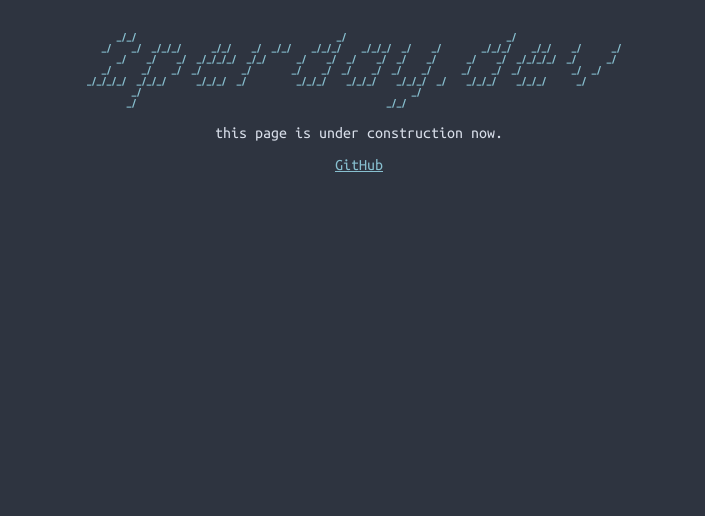
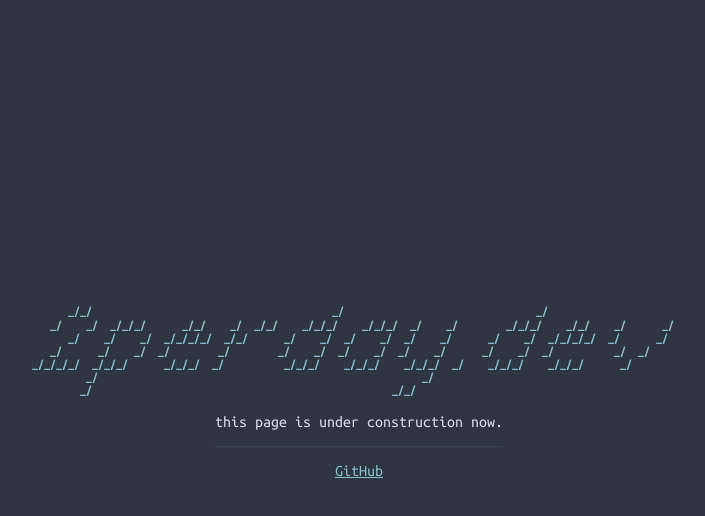
Before and after one commit to 2perday/2perday.dev, a plain HTML site: page public/index.html in a window 1280 px wide. Shown: the whole page, without its empty margins (281-986 px from the left). Drawn offline with Linux system fonts and the light colour scheme.

Commit message:
style: centering pre and main

```diff
--- a/public/index.html
+++ b/public/index.html
@@ -21,7 +21,11 @@
 
         body {
             margin: 0;
-            padding-top: 2rem;
+            min-height: 100dvh;
+            display: flex;
+            flex-direction: column;
+            justify-content: center;
+            align-items: center;
 
             background-color: #2E3440;
             color: #D8DEE9;
@@ -31,7 +35,7 @@
         }
 
         pre {
-            font-size: clamp(6px, 1.7vw, 10px);
+            font-size: clamp(6px, 1.7vw, 12px);
             line-height: 1.1;
             width: fit-content;
             margin: 0 auto;
@@ -78,7 +82,7 @@ _/_/_/_/  _/_/_/      _/_/_/  _/          _/_/_/    _/_/_/    _/_/_/  _/    _/_/
 </pre>
     <main>
         <p>this page is under construction now.</p>
-
+        <hr>
         <p><a href="https://github.com/2perday" target="_blank" rel="noopener noreferrer">GitHub</a>
     </main>
 </body>
```
